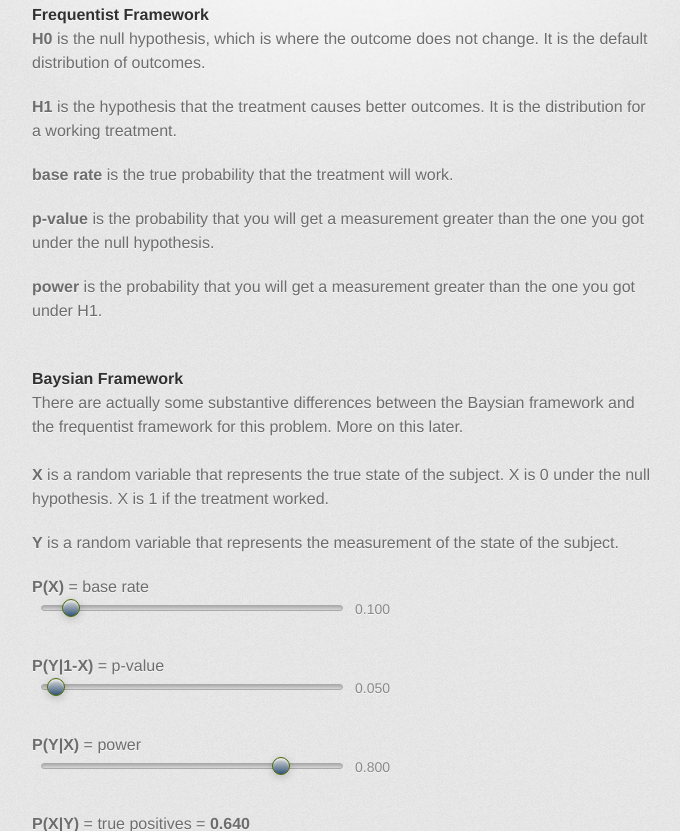
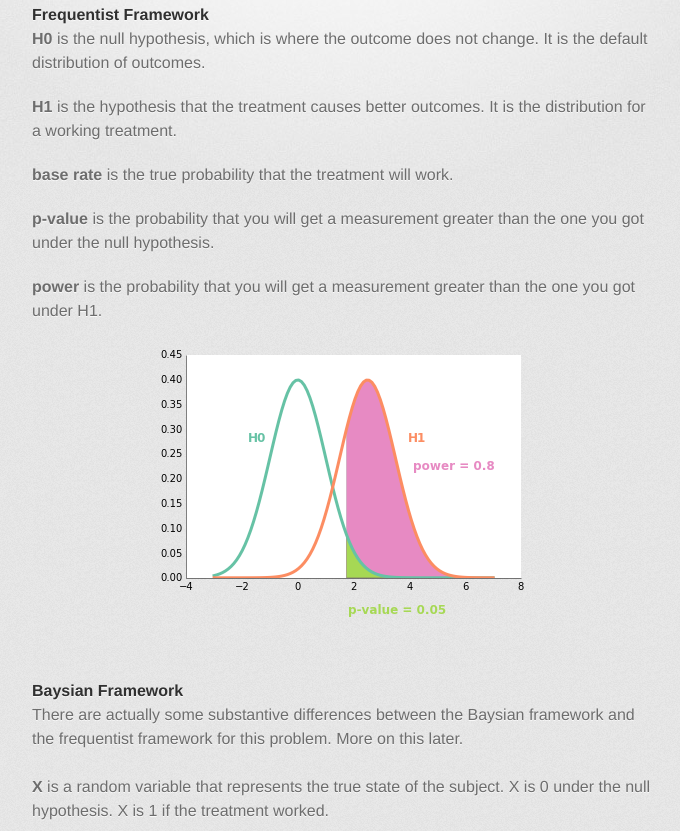
Before and after one commit to mirthbottle/likelihood, a plain HTML site: page index.html in a window 1280 px wide. Shown: the part 394-1225 px from the top of the page, without its empty margins (298-978 px from the left). Drawn offline with nearby package versions, Linux system fonts and the light colour scheme; a web font is replaced by a local one.

Commit message:
added image

```diff
--- a/index.html
+++ b/index.html
@@ -51,8 +51,8 @@ We've crafted some handsome templates for you to use. Go ahead and continue to l
 <p><strong>H<sub>1</sub></strong> is the hypothesis that the treatment causes better outcomes.  It is the distribution for a working treatment.
 <p><strong>base rate</strong> is the true probability that the treatment will work.
 <p><strong>p-value</strong> is the probability that you will get a measurement greater than the one you got under the null hypothesis.
-<p><strong>power</strong> is the probability that you will get a measurement greater than the one you got under H<sub>1</sub>.
-<!-- put in graph with 2 normal distributions here -->
+<p><strong>power</strong> is the probability that you will get a measurement greater than the one you got under H<sub>1</sub>.<br>
+<center><img src="images/htesting.png"></center>
 <br><br>
 <h4> Baysian Framework </h4>
 There are actually some substantive differences between the Baysian framework and the frequentist framework for this problem.  More on this later.<br><br>
```
Also changed, not shown: images/htesting.png (added), 3 other files.
